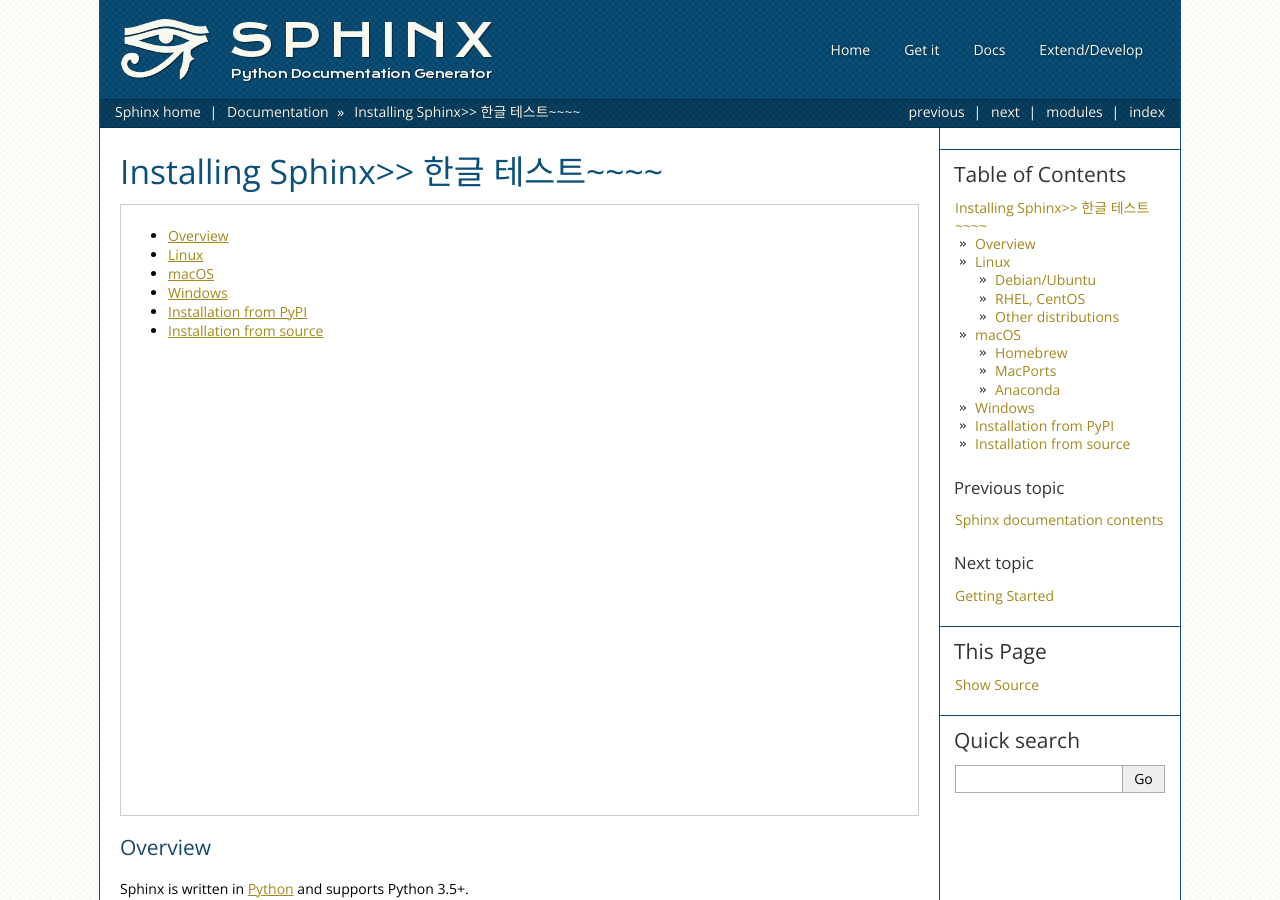
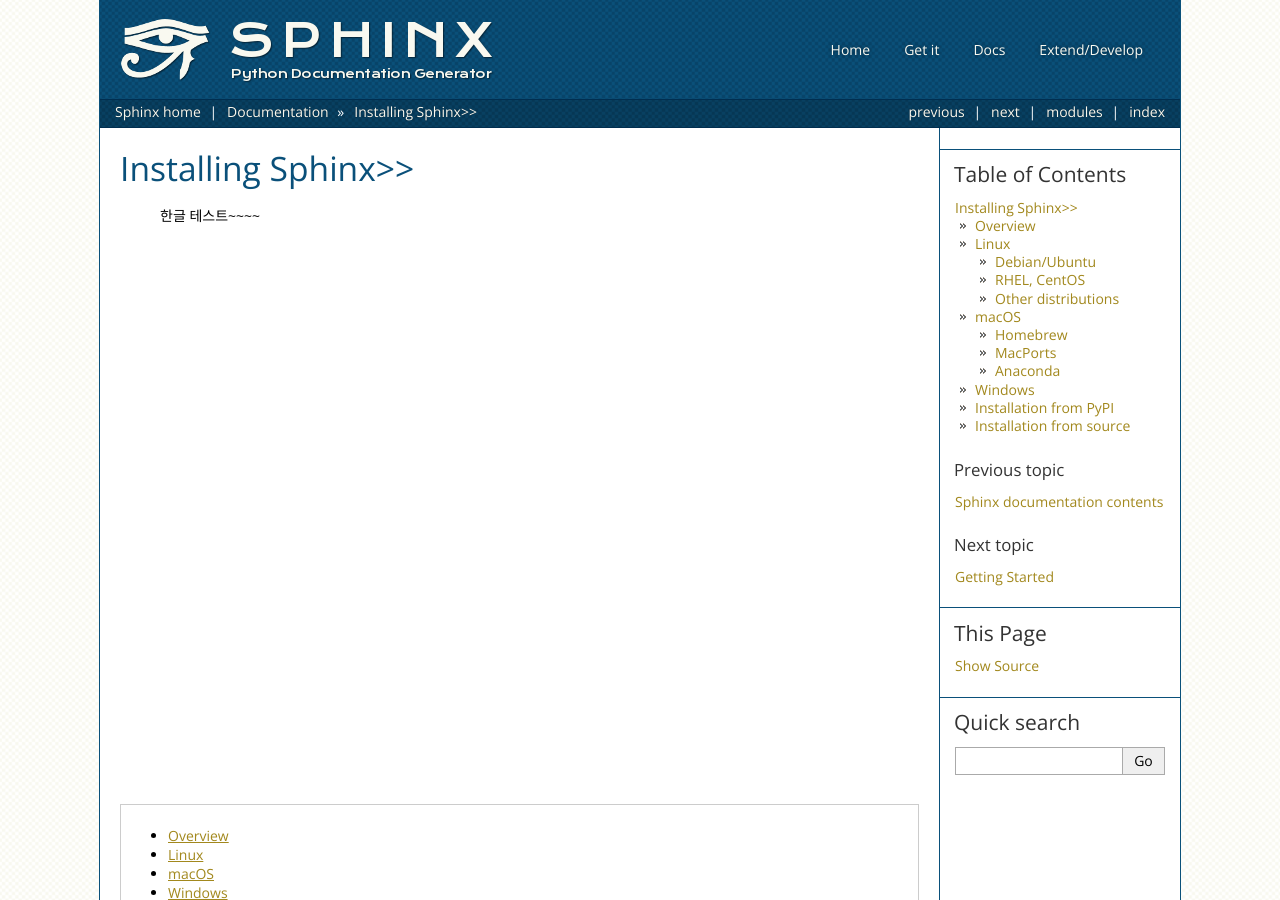
Before and after one commit to smart1004/sphinx_doc, a Sphinx documentation site: the page built from doc/usage/installation.rst, in a window 1280 px wide and 900 px high. Built offline with Sphinx 7.4.7, drawn with Linux system fonts in a browser that asks for light colours; some of the changed text lies outside the part shown.

Commit message:
Update installation.rst

```diff
--- a/doc/usage/installation.rst
+++ b/doc/usage/installation.rst
@@ -1,6 +1,8 @@
 =================
-Installing Sphinx>> 한글 테스트~~~~
+Installing Sphinx>>
 =================
+
+ 한글 테스트~~~~
 
 .. contents::
    :depth: 1
```
